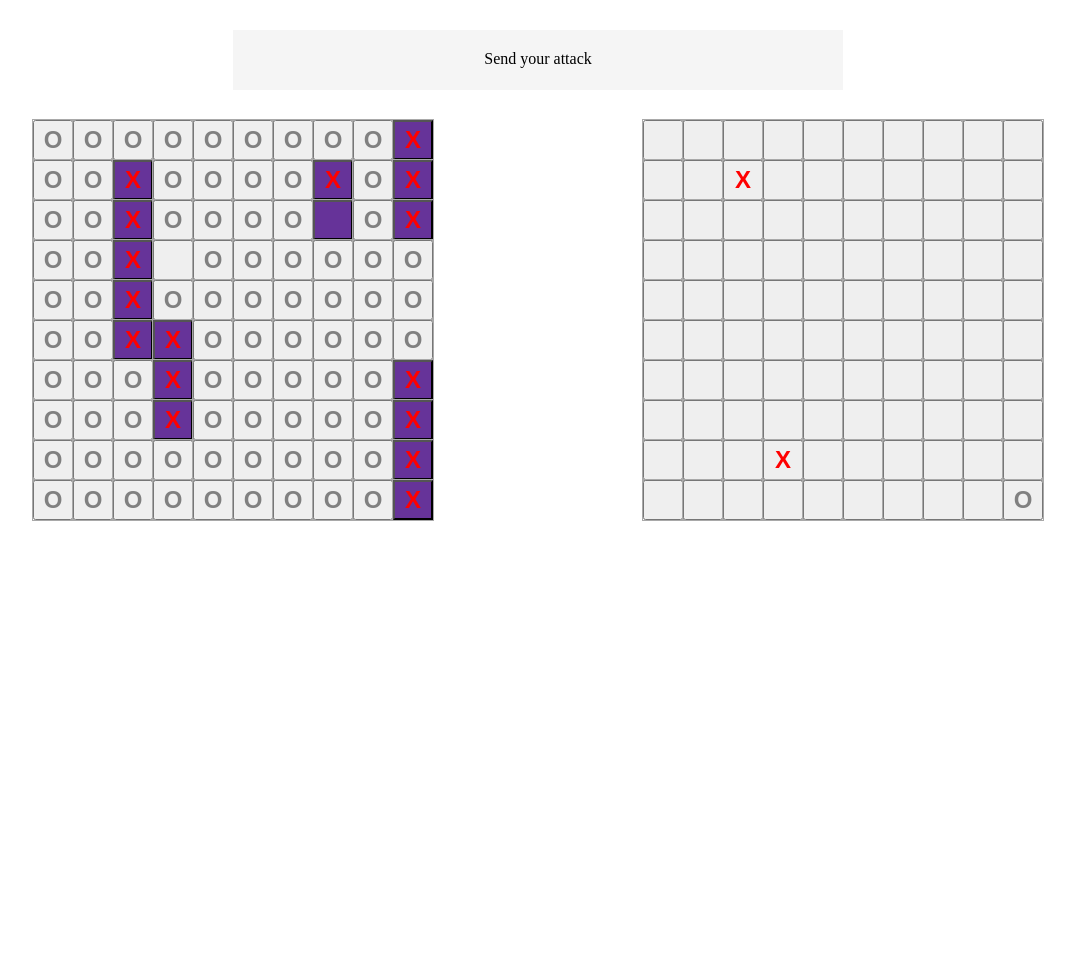
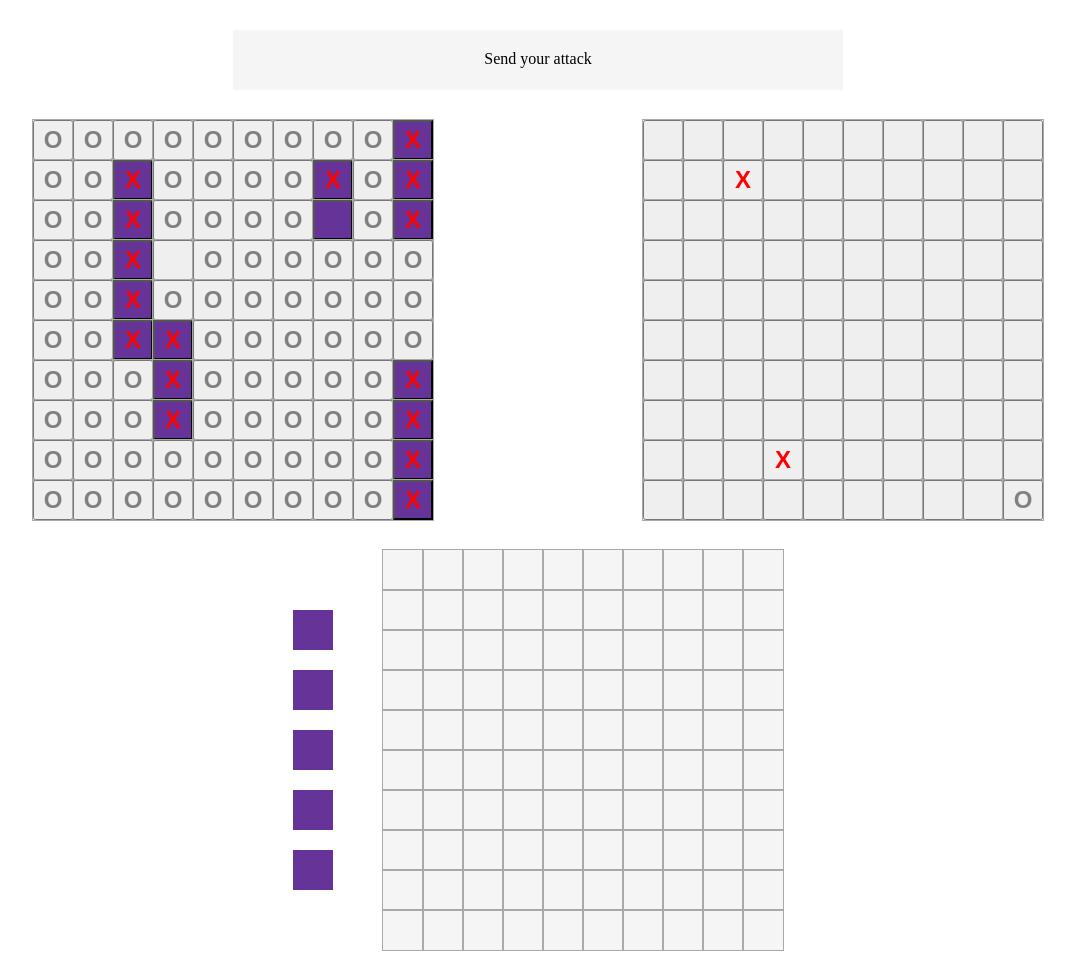
Before and after one commit to strallia/battleship, a website built with webpack: page src/template.html in a window 1280 px wide. Shown: the whole page, without its empty margins (102-1177 px from the left). Before the commit the page ends 800 px from the top, so only its background shows below. Built offline with nearby package versions, Linux system fonts and the light colour scheme.

Commit message:
feat(PlaceShipsScreen): Create simple drag and drop for ship placement

```diff
--- a/src/index.js
+++ b/src/index.js
@@ -1,2 +1,3 @@
 import './styles.css';
 import './modules/ScreenController';
+import './modules/PlaceShipsScreen';
--- /dev/null
+++ b/src/modules/PlaceShipsScreen.js
@@ -0,0 +1,35 @@
+const placeShipsScreen = document.querySelector('.place-ships-screen');
+const placeShipsBoardDiv = placeShipsScreen.querySelector('.place-ships.board');
+const draggableShips = placeShipsScreen.querySelectorAll(
+  '.draggable-ships-container > *',
+);
+
+const addCellsToBoard = () => {
+  for (let i = 0; i < 100; i += 1) {
+    const cell = document.createElement('div');
+
+    cell.addEventListener('dragover', (e) => {
+      e.preventDefault();
+      e.dataTransfer.dropEffect = 'move';
+    });
+
+    cell.addEventListener('drop', (e) => {
+      // move the ship to dropped position
+      const shipName = e.dataTransfer.getData('application/my-app');
+      const ship = placeShipsScreen.querySelector(`.${shipName}`);
+      e.target.appendChild(ship);
+    });
+
+    placeShipsBoardDiv.appendChild(cell);
+  }
+};
+addCellsToBoard();
+
+const addShipsDragEventHandlers = () => {
+  draggableShips.forEach((ship) => {
+    ship.addEventListener('dragstart', (e) => {
+      e.dataTransfer.setData('application/my-app', e.target.classList);
+    });
+  });
+};
+addShipsDragEventHandlers();
--- a/src/styles.css
+++ b/src/styles.css
@@ -6,7 +6,12 @@
 
 body {
   margin: 30px;
+  display: flex;
+  flex-direction: column;
+  gap: 30px;
+}
 
+.game-screen {
   display: grid;
   grid-template-columns: 1fr 1fr;
   justify-items: center;
@@ -22,7 +27,8 @@ body {
   background-color: whitesmoke;
 }
 
-div.board {
+.board {
+  background-color: whitesmoke;
   display: grid;
   grid-template-columns: repeat(10, 40px);
   grid-template-rows: repeat(10, 40px);
@@ -53,3 +59,30 @@ button.miss::before {
   font-weight: bolder;
   font-size: 24px;
 }
+
+.place-ships-screen {
+  display: flex;
+  justify-content: center;
+  gap: 50px;
+  align-items: center;
+}
+
+.place-ships.board > * {
+  outline: 1px solid darkgrey;
+}
+
+.draggable-ships-container {
+  display: flex;
+  flex-direction: column;
+  gap: 20px;
+}
+
+.battleship,
+.cruiser,
+.submarine,
+.destroyer,
+.carrier {
+  width: 40px;
+  height: 40px;
+  background-color: rebeccapurple;
+}
--- a/src/template.html
+++ b/src/template.html
@@ -6,8 +6,20 @@
     <title>Battleship</title>
   </head>
   <body>
-    <div class="announcement"></div>
-    <div class="ships board disable-pointer"></div>
-    <div class="attacks board"></div>
+    <div class="game-screen">
+      <div class="announcement"></div>
+      <div class="ships board disable-pointer"></div>
+      <div class="attacks board"></div>
+    </div>
+    <div class="place-ships-screen">
+      <div class="draggable-ships-container">
+        <div class="carrier" draggable="true"></div>
+        <div class="battleship" draggable="true"></div>
+        <div class="cruiser" draggable="true"></div>
+        <div class="submarine" draggable="true"></div>
+        <div class="destroyer" draggable="true"></div>
+      </div>
+      <div class="place-ships board"></div>
+    </div>
   </body>
 </html>
```
